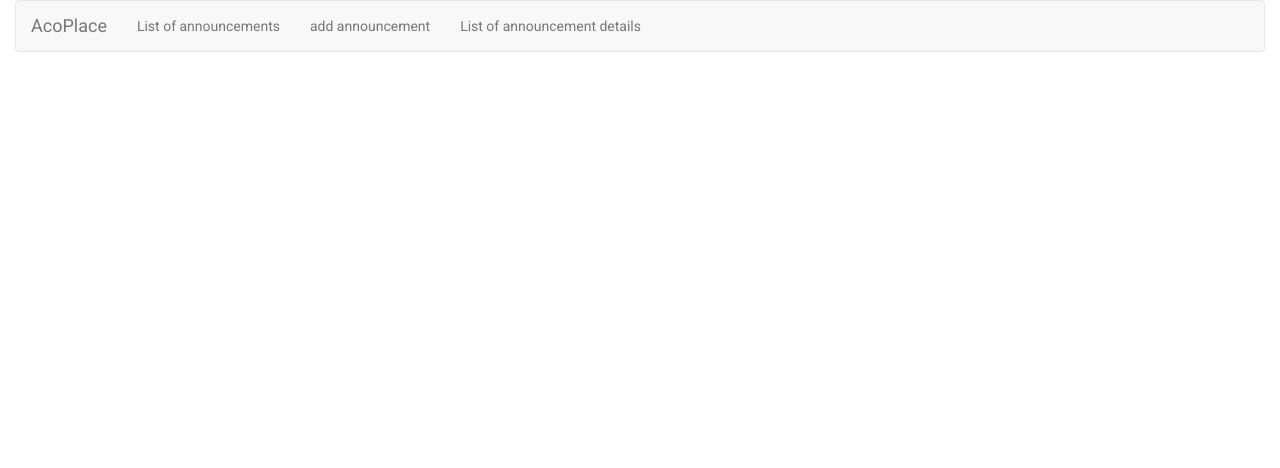
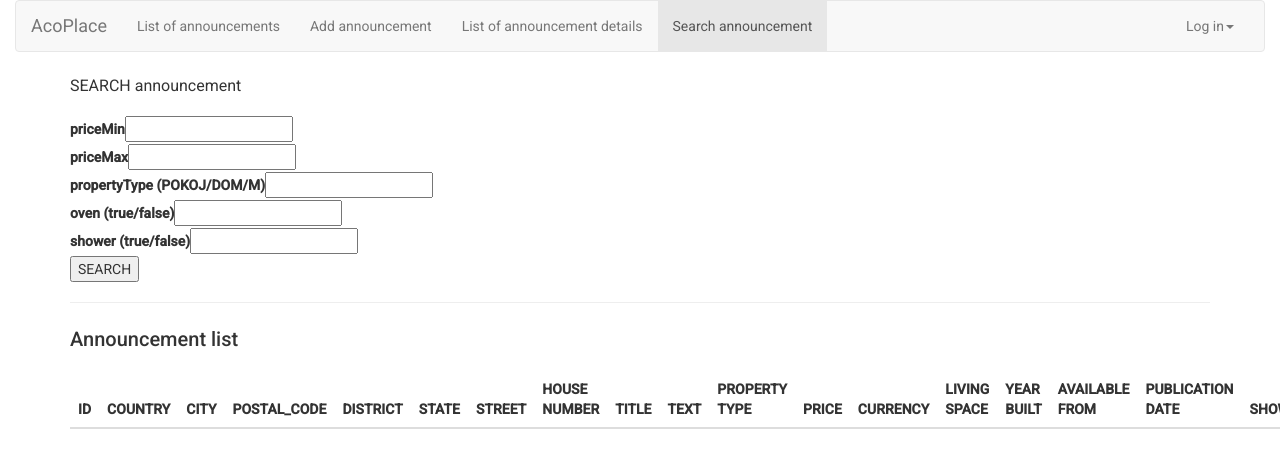
Before and after one commit to KonyPL/AcoPlace, an Angular app in the folder AcoPlaceFrontend/: page /search-announcement in a window 1280 px wide. Before the commit this address led to /. Shown: the top 468 px of the page. Built offline with nearby package versions, Linux system fonts and the light colour scheme.

Commit message:
nav changes

```diff
--- a/AcoPlaceFrontend/src/app/add-announcement/add-announcement.component.html
+++ b/AcoPlaceFrontend/src/app/add-announcement/add-announcement.component.html
@@ -1,79 +1,93 @@
 <div>
-    <h3>Create Employee</h3>
+    <h3>Create Announcement</h3>
 
     <form (ngSubmit)="onSubmit()">
 
         <div>
-
-            <label>country(string)</label>
+            <!-- (string) -->
+            <label>country</label>
             <input type="text" id="country" [(ngModel)]="announcement.country" name="country">
         </div>
 
         <div>
-            <label>city(string)</label>
+            <!-- (string) -->
+            <label>city</label>
             <input type="text" id="city" [(ngModel)]="announcement.city" name="city">
         </div>
         <div>
-            <label>postal code(string)</label>
+            <!-- (string) -->
+            <label>postal code</label>
             <input type="text" id="postalCode" [(ngModel)]="announcement.postalCode" name="postalCode">
         </div>
         <div>
-            <label>district(string)</label>
+            <!-- (string) -->
+            <label>district</label>
             <input type="text" id="district" [(ngModel)]="announcement.district" name="district">
         </div>
         <div>
-            <label>state(string)</label>
+            <!-- (string) -->
+            <label>state</label>
             <input type="text" id="state" [(ngModel)]="announcement.state" name="state">
         </div>
         <div>
-            <label>street(string)</label>
+            <!-- (string) -->
+            <label>street</label>
             <input type="text" id="street" [(ngModel)]="announcement.street" name="street">
         </div>
         <div>
-            <label>houseNumber(string)</label>
+            <!-- (string) -->
+            <label>houseNumber</label>
             <input type="text" id="houseNumber" [(ngModel)]="announcement.houseNumber" name="houseNumber">
         </div>
         <div>
-            <label>title(string)</label>
+            <!-- (string) -->
+            <label>title</label>
             <input type="text" id="title" [(ngModel)]="announcement.title" name="title">
         </div>
         <div>
-            <label>text(string)</label>
+            <!-- (string) -->
+            <label>text</label>
             <input type="text" id="text" [(ngModel)]="announcement.text" name="text">
         </div>
         <div>
-            <label>propertyType(string)</label>
+            <!-- (string) -->
+            <label>propertyType</label>
             <input type="text" id="propertyType" [(ngModel)]="announcement.propertyType" name="propertyType">
         </div>
         <div>
-            <label>price(number)</label>
+            <!-- number -->
+            <label>price</label>
             <input type="number" min="1" max="9999" id="price" [(ngModel)]="announcement.price" name="price">
         </div>
         <div>
-            <label>currency(string)</label>
+            <!-- (string) -->
+            <label>currency</label>
             <input type="text" id="currency" [(ngModel)]="announcement.currency" name="currency">
         </div>
         <div>
-            <label>livingSpace(number)</label>
+            <!-- (string) -->
+            <label>livingSpace</label>
             <input type="number" min="1" max="999" id="livingSpace" [(ngModel)]="announcement.livingSpace"
                 name="livingSpace">
         </div>
         <div>
-            <label>yearBuilt(number)</label>
+            <!-- number -->
+            <label>yearBuilt</label>
             <input type="number" min="1900" max="2021" id="yearBuilt" [(ngModel)]="announcement.yearBuilt"
                 name="yearBuilt">
         </div>
         <div>
-            <label>availableFrom(date) pattern -> '2021-11-18''</label>
+            <!-- date pattern -> '2021-11-18''-->
+            <label>availableFrom </label>
             <input type="date" max="2021-12-31" min="1700-01-01" id="availableFrom"
                 [(ngModel)]="announcement.availableFrom" name="availableFrom">
         </div>
         <div>
-            <p>PUBLICATION DATE AUTO</p>
+            <!-- <p>PUBLICATION DATE AUTO</p> -->
         </div>
 
-        <button class="btn btn-primary" type="submit">Add</button>
-        <button></button>
+        <button type="submit">Add</button>
+        <!-- <button></button> -->
     </form>
 
 </div>
--- a/AcoPlaceFrontend/src/app/announcement-details-list/announcement-details-list.component.html
+++ b/AcoPlaceFrontend/src/app/announcement-details-list/announcement-details-list.component.html
@@ -1,7 +1,9 @@
 <h2>AnnouncementDetails list</h2>
 <div class="container">
     <div class="row">
+        <!-- app-container pt-4 -->
         <div class="col-md-12">
+            <!-- offset-md-1 -->
             <table class="table table-striped">
                 <thead>
                     <tr>
@@ -62,6 +64,8 @@
                     >show</button>-->
 
 
+
+
                     </tr>
                 </tbody>
             </table>
--- a/AcoPlaceFrontend/src/app/announcement-details-list/announcement-details-list.component.ts
+++ b/AcoPlaceFrontend/src/app/announcement-details-list/announcement-details-list.component.ts
@@ -1,5 +1,5 @@
 import { Component, OnInit } from '@angular/core';
-import { Router } from '@angular/router';
+import { Router, NavigationExtras } from '@angular/router';
 import { AnnouncementDetails } from '../model/announcement-details';
 import { AnnouncementDetailsService } from './announcement-details.service';
 
@@ -27,8 +27,8 @@ export class AnnouncementDetailsListComponent implements OnInit {
     )
   }
 
-  public showAnnouncementDetailsById(id: number){
-    console.log("odczytuje id="+id);
+  public showAnnouncementDetailsById(id: number) {
+    console.log("odczytuje id=" + id);
     this.router.navigate(['announcementDetails', id]);
 
   }
--- a/AcoPlaceFrontend/src/app/announcement-list/announcement-list.component.ts
+++ b/AcoPlaceFrontend/src/app/announcement-list/announcement-list.component.ts
@@ -27,8 +27,8 @@ export class AnnouncementListComponent implements OnInit {
     )
   }
 
-  public showAnnouncementById(id: number){
-    console.log("odczytuje id="+id);
+  public showAnnouncementById(id: number) {
+    console.log("odczytuje id=" + id);
     this.router.navigate(['announcement', id]);
 
   }
--- a/AcoPlaceFrontend/src/app/app.component.css
+++ b/AcoPlaceFrontend/src/app/app.component.css
@@ -3,3 +3,7 @@
 /* bg-img {
     background-image: url("home1.jpg");
 } */
+
+/* * {
+    background-color: grey;
+} */
--- a/AcoPlaceFrontend/src/app/app.component.html
+++ b/AcoPlaceFrontend/src/app/app.component.html
@@ -1,16 +1,25 @@
 <!-- <p>Announcement APaaP</p> -->
 
-<div class="bg-image">
-    <div class="container-fluid">
-        <div class="row">
-            <div class="col-md-12">
-                <app-header></app-header>
-                <!-- <app-search-announcement></app-search-announcement> -->
-
-            </div>
+<!-- <div class="bg-image"> -->
+<div class="container-fluid">
+    <div class="row">
+        <div class="col-md-12">
+            <app-header></app-header>
         </div>
     </div>
 </div>
+
+
+<!-- jak przekazac szukanie -->
+<!-- <div class="container">
+    <div class="row">
+        <div class="col-md-12">
+            <input type="text" id="propertyType" [(ngModel)]="announcement.propertyType" name="propertyType">
+        </div>
+    </div>
+</div> -->
+
+
 <!-- to teraz przerwa -->
 <!-- <mat-slider min="1" max="100" step="1" value="50"></mat-slider> -->
 <!-- <mat-icon class="mat-icon-rtl-mirror" svgIcon="thumb-up"></mat-icon> -->
--- a/AcoPlaceFrontend/src/app/header/header.component.html
+++ b/AcoPlaceFrontend/src/app/header/header.component.html
@@ -7,9 +7,20 @@
         <div class="collapse navbar-collapse">
             <ul class="nav navbar-nav">
                 <li routerLinkActive="active"><a routerLink="/announcements-list">List of announcements</a></li>
-                <li routerLinkActive="active"><a routerLink="/add-announcement">add announcement</a></li>
+                <li routerLinkActive="active"><a routerLink="/add-announcement">Add announcement</a></li>
                 <li routerLinkActive="active">
                     <a routerLink="/announcement-details-list">List of announcement details</a>
+                </li>
+                <li routerLinkActive="active"><a routerLink="/search-announcement">Search announcement</a>
+                </li>
+            </ul>
+            <ul class="nav navbar-nav navbar-right">
+                <li class="dropdown" appDropdown>
+                    <a href="#" class="dropdown-toggle" role="button">Log in<span class="caret"></span></a>
+                    <!-- <ul class="dropdown-menu">
+                        <li><a href="#">Save Data</a></li>
+                        <li><a href="#">Fetch Data</a></li>
+                    </ul> -->
                 </li>
             </ul>
         </div>
--- a/AcoPlaceFrontend/src/app/search-announcement/search-announcement.component.html
+++ b/AcoPlaceFrontend/src/app/search-announcement/search-announcement.component.html
@@ -1,19 +1,22 @@
 <!-- <p>NAZWA</p> -->
-<div>
+<div class="container h-100">
+    <div class="row h-100 justify-content-center align-items-center">
         <h3>SEARCH announcement</h3>
 
         <form (ngSubmit)="onSubmit()">
 
             <div>
-            <label>priceMin(string)</label>
+                <!-- (string) -->
+                <label>priceMin</label>
                 <input type="text" id="priceMin" [(ngModel)]="announcementParams.priceMin" name="priceMin">
             </div>
             <div>
-            <label>priceMax(string)</label>
+                <!-- (string) -->
+                <label>priceMax</label>
                 <input type="text" id="priceMax" [(ngModel)]="announcementParams.priceMax" name="priceMax">
             </div>
             <div>
-            <label>propertyType WPISZ POOKOJ</label>
+                <label>propertyType (POKOJ/DOM/M)</label>
                 <input type="text" id="propertyType" [(ngModel)]="announcementParams.propertyType" name="propertyType">
             </div>
             <div>
@@ -23,9 +26,19 @@
             <div>
                 <label>shower (true/false)</label>
                 <input type="text" id="shower" [(ngModel)]="announcementParams.shower" name="shower">
+                <!-- <ul class="nav navbar-nav navbar-right">
+                    <li class="dropdown" appDropdown>
+                        <a href="#" class="dropdown-toggle" role="button"><span class="caret"></span></a>
+                        <ul class="dropdown-menu">
+                            <li><a href="#">Save Data</a></li>
+                            <li><a href="#">Fetch Data</a></li>
+                        </ul>
+                    </li>
+                </ul> -->
             </div>
             <button type="submit">SEARCH</button>
         </form>
+    </div>
 </div>
 <hr>
 <h2>Announcement list</h2>
@@ -33,7 +46,7 @@
     <thead>
         <tr>
             <th>ID</th>
-            <th>cou</th>
+            <th>COUNTRY</th>
             <th>CITY</th>
             <th>POSTAL_CODE</th>
             <th>DISTRICT</th>
@@ -44,6 +57,7 @@
             <th>TEXT</th>
             <th>PROPERTY TYPE</th>
             <th>PRICE</th>
+            <th>CURRENCY</th>
             <th>LIVING SPACE</th>
             <th>YEAR BUILT</th>
             <th>AVAILABLE FROM</th>
@@ -57,6 +71,7 @@
         <tr *ngFor="let announcement of announcements">
             <td>{{announcement.id}}</td>
             <td>{{announcement.country}}</td>
+            <td>{{announcement.city}}</td>
             <td>{{announcement.postalCode}}</td>
             <td>{{announcement.district}}</td>
             <td>{{announcement.state}}</td>
```
Also changed, not shown: AcoPlaceFrontend/src/app/announcement-details/announcement-details.component.html (+7 -2 lines), AcoPlaceFrontend/src/app/announcement-list/announcement-list.component.html (+42 -2 lines), AcoPlaceFrontend/src/app/app-routing.module.ts (+4 -3 lines). Lines whose indentation alone changed are shown as unchanged.
